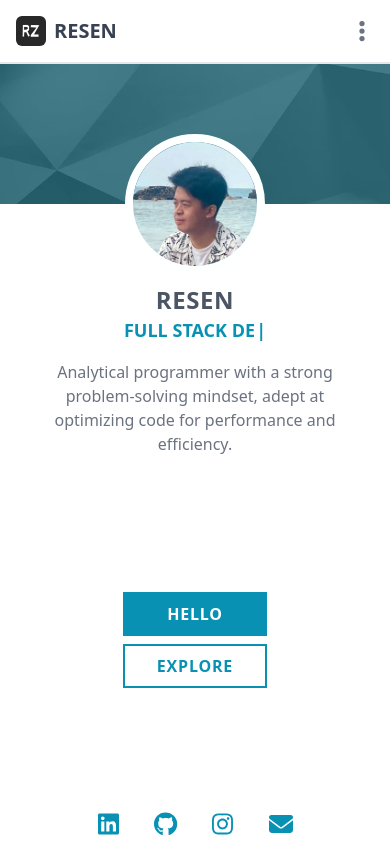
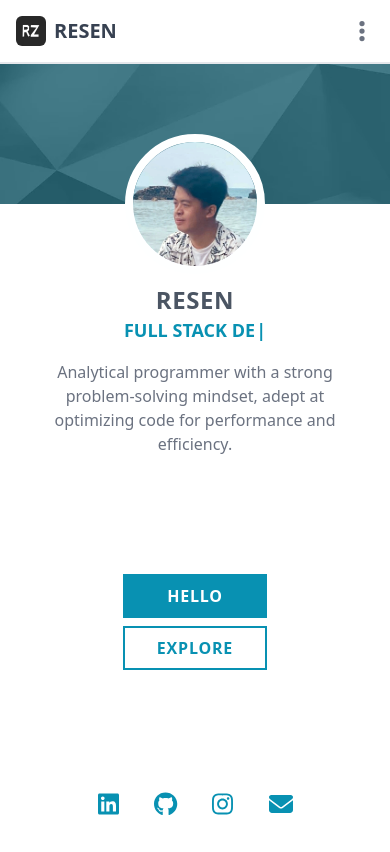
Before and after one commit to resenzhu/nextjs, a Next.js app: page / in a window 390 px wide. Built offline with nearby package versions, Linux system fonts and the light colour scheme; no server answers; what tailwindcss-animated would draw is missing.

Commit message:
fix tablet styles

```diff
--- a/src/app/page.tsx
+++ b/src/app/page.tsx
@@ -16,7 +16,7 @@ const metadata = createMetadata({
 
 const Page = (): JSX.Element => (
   <section className='h-full sm:mx-12 sm:grid sm:items-center md:mx-16 lg:mx-20'>
-    <div className='h-[calc(100vh-3.5rem)] max-h-[calc(100vh-3.5rem)] sm:grid sm:h-5/6 sm:grid-cols-[2fr_3fr] sm:grid-rows-2 sm:gap-2'>
+    <div className='h-[calc(100vh-4rem)] max-h-[calc(100vh-4rem)] sm:grid sm:h-5/6 sm:grid-cols-[2fr_3fr] sm:grid-rows-2 sm:gap-2'>
       <Profile
         picture={[
           '/images/main/home-profile-picture-original.webp',
--- a/src/components/main/home/profile/index.tsx
+++ b/src/components/main/home/profile/index.tsx
@@ -66,7 +66,7 @@ const Profile = ({
           </TButtons>
         </div>
         <TSocials>
-          <div className='flex w-1/2 items-center justify-between pb-3 sm:mx-auto sm:pb-6'>
+          <div className='flex w-1/2 items-center justify-between pb-6 pt-4 sm:mx-auto sm:pb-6 sm:pt-1'>
             {socials.map(
               (social): JSX.Element => (
                 <Link
```
